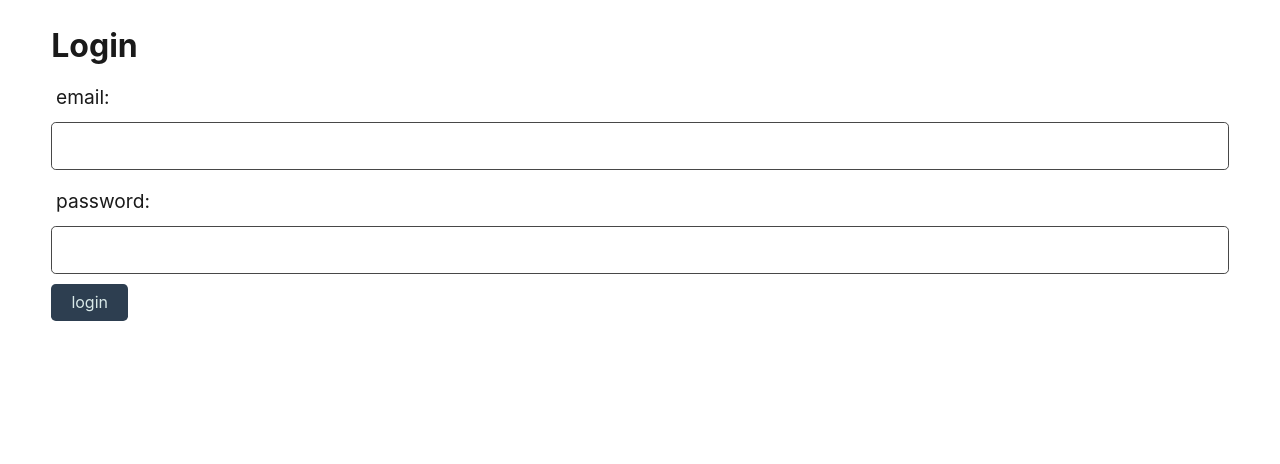
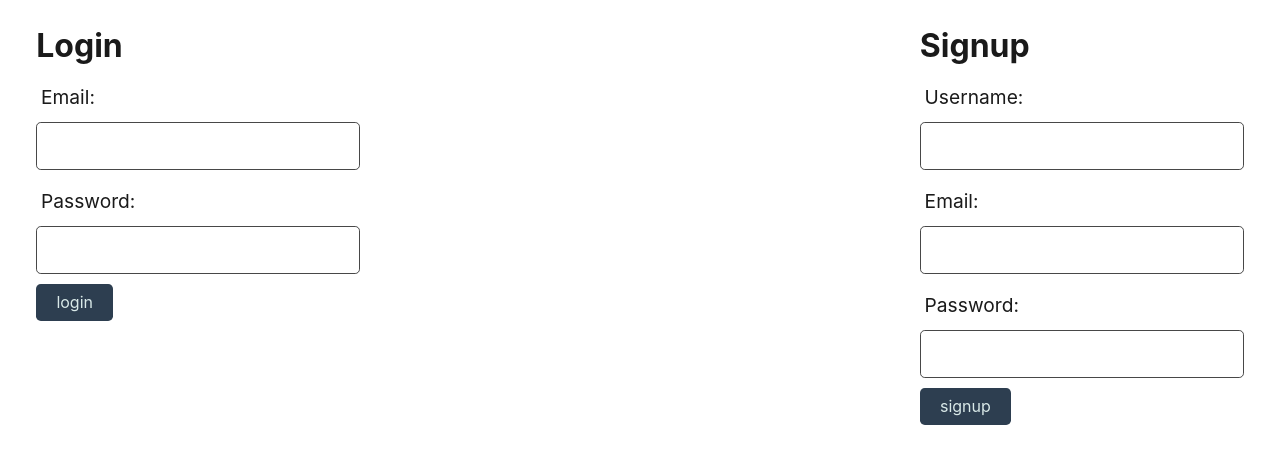
Before and after one commit to Project02Team5/FueGoals, a Node server app: page /login in a window 1280 px wide. Shown: the part 73-537 px from the top of the page. Run offline with Node 20, Linux system fonts and the light colour scheme; some libraries are stand-ins or nearby versions.

Commit message:
new login for public js and handlebars to boot

```diff
--- a/public/js/login.js
+++ b/public/js/login.js
@@ -1,13 +1,10 @@
 const loginFormHandler = async (event) => {
-  // Stop the browser from submitting the form so we can do so with JavaScript
   event.preventDefault();
 
-  // Gather the data from the form elements on the page
   const email = document.querySelector('#email-login').value.trim();
   const password = document.querySelector('#password-login').value.trim();
 
   if (email && password) {
-    // Send the e-mail and password to the server
     const response = await fetch('/api/users/login', {
       method: 'POST',
       body: JSON.stringify({ email, password }),
@@ -17,7 +14,29 @@ const loginFormHandler = async (event) => {
     if (response.ok) {
       document.location.replace('/');
     } else {
-      alert('Failed to log in');
+      alert('Failed to log in.');
+    }
+  }
+};
+
+const signupFormHandler = async (event) => {
+  event.preventDefault();
+
+  const username = document.querySelector('#username-signup').value.trim();
+  const email = document.querySelector('#email-signup').value.trim();
+  const password = document.querySelector('#password-signup').value.trim();
+
+  if (username && email && password) {
+    const response = await fetch('/api/users', {
+      method: 'POST',
+      body: JSON.stringify({ username, email, password }),
+      headers: { 'Content-Type': 'application/json' },
+    });
+
+    if (response.ok) {
+      document.location.replace('/');
+    } else {
+      alert('Failed to sign up.');
     }
   }
 };
@@ -25,3 +44,7 @@ const loginFormHandler = async (event) => {
 document
   .querySelector('.login-form')
   .addEventListener('submit', loginFormHandler);
+
+document
+  .querySelector('.signup-form')
+  .addEventListener('submit', signupFormHandler);
--- a/views/login.handlebars
+++ b/views/login.handlebars
@@ -1,17 +1,40 @@
-<h2>Login</h2>
-
+<div class="row justify-space-between-md">
+  <div class="login-card">
+    <h2 class="page-title">Login</h2>
     <form class="form login-form">
       <div class="form-group">
-    <label for="email-login">email:</label>
+        <label for="email-login">Email:</label>
         <input class="form-input" type="text" id="email-login" />
       </div>
       <div class="form-group">
-    <label for="password-login">password:</label>
+        <label for="password-login">Password:</label>
         <input class="form-input" type="password" id="password-login" />
       </div>
       <div class="form-group">
         <button class="btn btn-primary" type="submit">login</button>
       </div>
     </form>
+  </div>
+  <div class="login-card">
+    <h2 class="page-title">Signup</h2>
+    <form class="form signup-form">
+      <div class="form-group">
+        <label for="username-signup">Username:</label>
+        <input class="form-input" type="text" id="username-signup" />
+      </div>
+      <div class="form-group">
+        <label for="email-signup">Email:</label>
+        <input class="form-input" type="text" id="email-signup" />
+      </div>
+      <div class="form-group">
+        <label for="password-signup">Password:</label>
+        <input class="form-input" type="password" id="password-signup" />
+      </div>
+      <div class="form-group">
+        <button class="btn btn-primary" type="submit">signup</button>
+      </div>
+    </form>
+  </div>
+</div>
 
-<script src="/js/login.js"></script>
+<script src="./js/login.js"></script>
```
Lines whose indentation alone changed are shown as unchanged.
